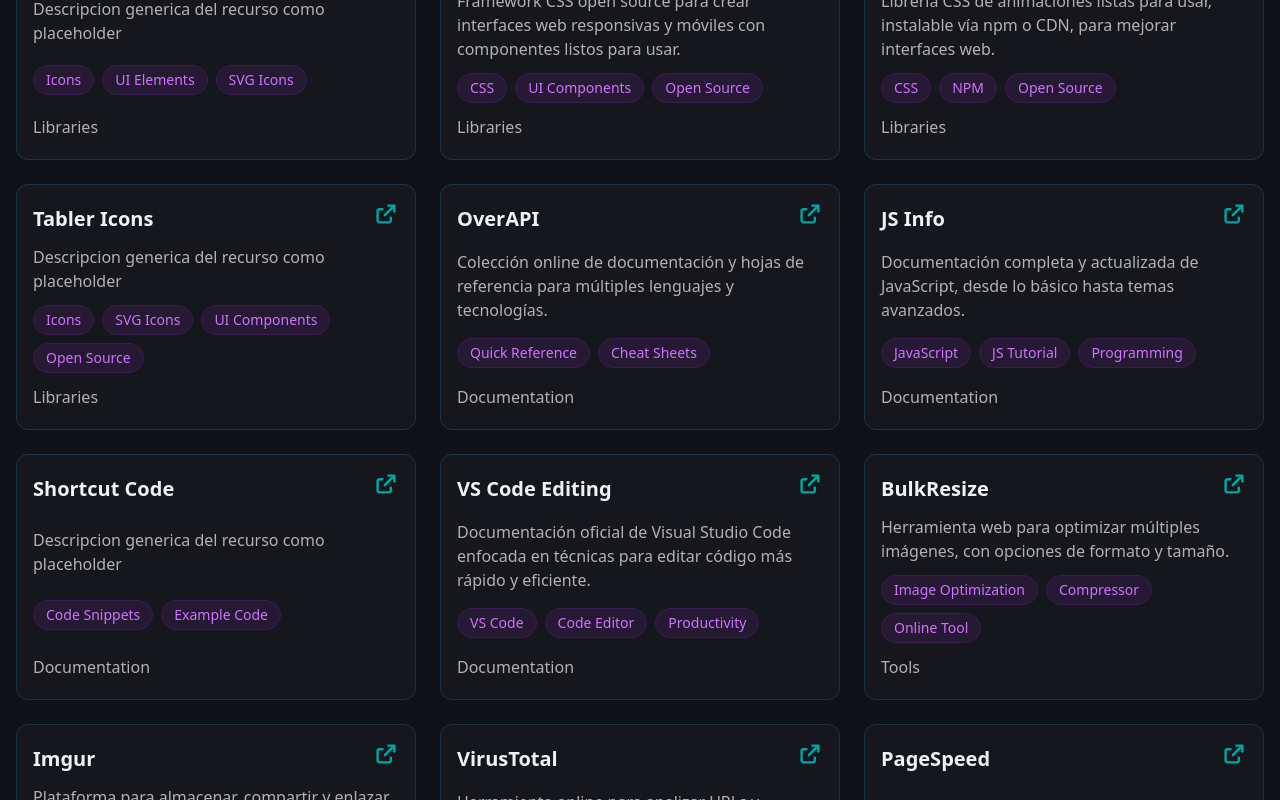
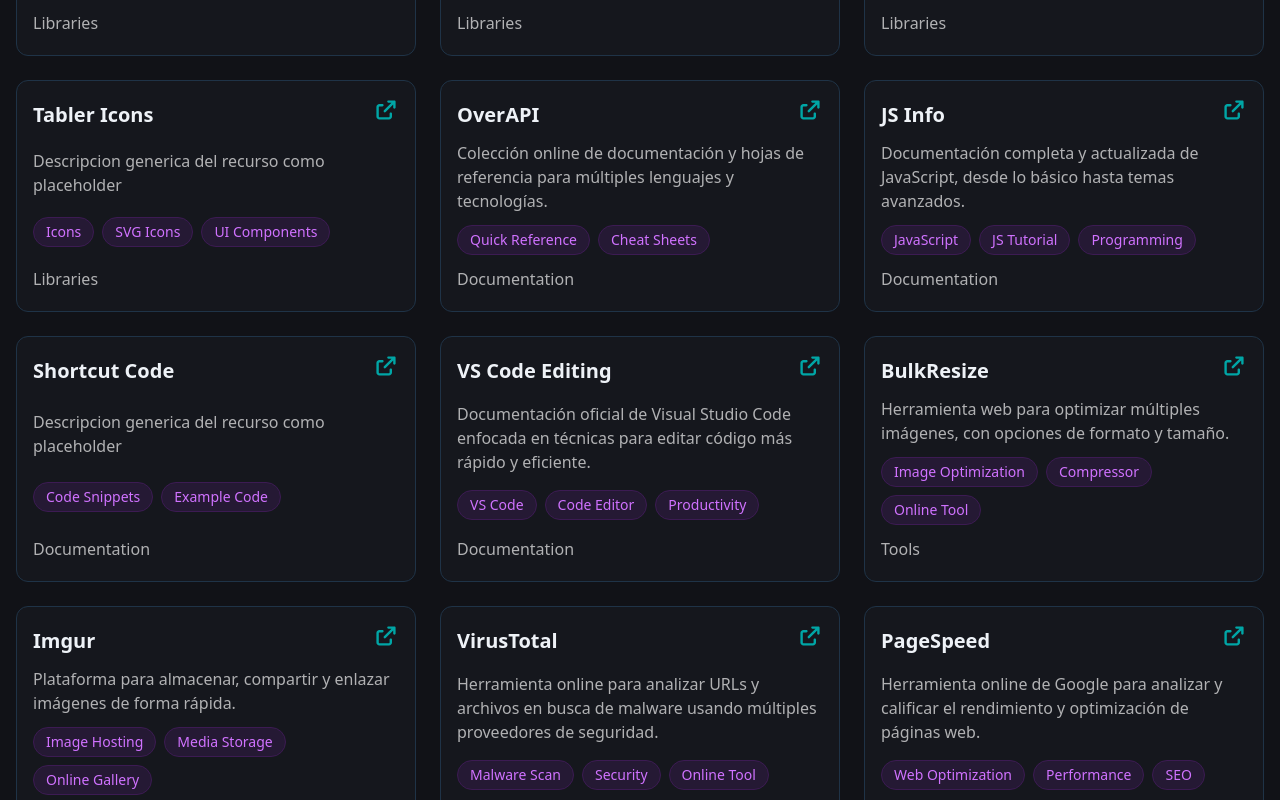
Before and after one commit to RoyDCC/RoyDCC.github.io, a Vue app: page /resources in a window 1280 px wide. Shown: the part 2000-2800 px from the top of the page. Built offline with nearby package versions, Linux system fonts and the light colour scheme.

Commit message:
Finished resources descriptions and tags

```diff
--- a/index.html
+++ b/index.html
@@ -4,6 +4,7 @@
     <meta charset="UTF-8" />
     <link rel="icon" type="image/svg+xml" href="/vite.svg" />
     <meta name="viewport" content="width=device-width, initial-scale=1.0" />
+    <meta name="description" content="Rodrigo Díaz professional profile">
     <title>RoyDLC</title>
   </head>
   <body class="bg-default text-white text-base">
--- a/src/shared/constants/resources.ts
+++ b/src/shared/constants/resources.ts
@@ -236,57 +236,57 @@
   },
   {
     pageLink: "https://pagespeed.web.dev/",
-    description: "Descripcion generica del recurso como placeholder",
-    tags: ["tag1", "tag2"],
+    description: "Herramienta online de Google para analizar y calificar el rendimiento y optimización de páginas web.",
+    tags: ["web optimization", "performance", "SEO", "online tool"],
     pageName: "PageSpeed",
     category: "tools",
   },
   {
     pageLink: "https://www.xml-sitemaps.com/",
-    description: "Descripcion generica del recurso como placeholder",
-    tags: ["tag1", "tag2"],
+    description: "Generador online de archivos sitemap XML para mejorar la indexación web.",
+    tags: ["SEO", "online tool"],
     pageName: "XML Sitemap",
     category: "tools",
   },
   {
-    pageLink: "https://jsoncrack.com/",
-    description: "Descripcion generica del recurso como placeholder",
-    tags: ["tag1", "tag2"],
+    pageLink: "https://marketplace.visualstudio.com/items?itemName=AykutSarac.jsoncrack-vscode",
+    description: "Extensión para VS Code que visualiza archivos JSON en forma gráfica y fácil de explorar.",
+    tags: ["VS Code", "extension"],
     pageName: "Jsoncrack",
     category: "tools",
   },
   {
     pageLink: "https://fonts.google.com/",
-    description: "Descripcion generica del recurso como placeholder",
-    tags: ["tag1", "tag2"],
+    description: "Repositorio online gratuito de fuentes tipográficas para uso web y proyectos digitales.",
+    tags: ["fonts", "web typography", "open source", "design resources"],
     pageName: "GoogleFonts",
     category: "others",
   },
   {
     pageLink: "https://colorhunt.co/",
-    description: "Descripcion generica del recurso como placeholder",
-    tags: ["tag1", "tag2"],
+    description: "Galería online de paletas de colores gratuitas para diseño y desarrollo.",
+    tags: ["color palettes", "design resources"],
     pageName: "ColorHunt",
     category: "others",
   },
   {
     pageLink: "https://bennettfeely.com/clippy/",
-    description: "Descripcion generica del recurso como placeholder",
-    tags: ["tag1", "tag2"],
-    pageName: "ClipPath",
+    description: "Generador visual online para crear formas CSS usando clip-path.",
+    tags: ["CSS", "visual tool","online tool"],
+    pageName: "Bennettfeely",
     category: "others",
   },
   {
     pageLink: "https://randomuser.me/",
-    description: "Descripcion generica del recurso como placeholder",
-    tags: ["tag1", "tag2"],
+    description: "API gratuita para generar datos ficticios de usuarios para pruebas y prototipos.",
+    tags: ["API", "mock data", "open source", "developer tool"],
     pageName: "RandomUser",
     category: "others",
   },
   {
     pageLink: "https://fakestoreapi.com/",
-    description: "Descripcion generica del recurso como placeholder",
-    tags: ["tag1", "tag2"],
+    description: "API gratuita que ofrece datos de comercio electrónico para prototipos y pruebas.",
+    tags: ["API", "mock data", "open source", "developer tool"],
     pageName: "StoreAPI",
     category: "others",
   },
--- a/src/ui/resources/pages/ResourcesPage.vue
+++ b/src/ui/resources/pages/ResourcesPage.vue
@@ -28,7 +28,10 @@
       <div
         class="resources-list container-xl flex flex-wrap gap-6 justify-around py-15 pt-10"
       >
-        <ResourceCard v-for="r in filteredResources" :resource="r" />
+        <ResourceCard
+          v-for="r in filteredResources"
+          :resource="limitedTags(r)"
+        />
       </div>
     </article>
   </section>
@@ -36,7 +39,7 @@
 
 <script setup lang="ts">
 import { computed, ref } from "vue";
-import { resources } from "../../../shared/constants/resources";
+import { resources, type Resource } from "../../../shared/constants/resources";
 import ResourceCard from "../components/ResourceCard.vue";
 import searchSVG from "/icons/search.svg";
 
@@ -50,6 +53,8 @@
       r.tags.some((tag) => tag.toLowerCase().includes(filterSearch.value))
   );
 });
+
+const limitedTags = (r: Resource): Resource => ({...r, tags: r.tags.slice(0, 3)});
 </script>
 
 <style scoped>
```
